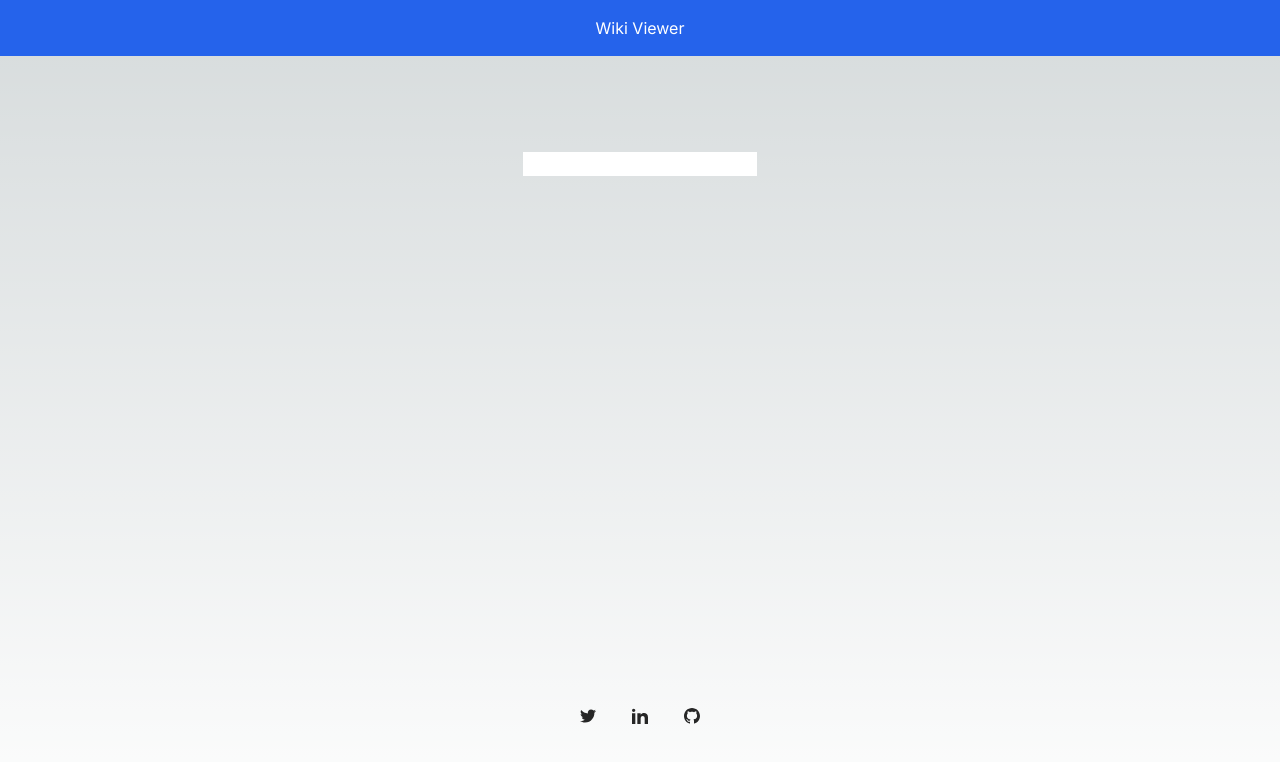
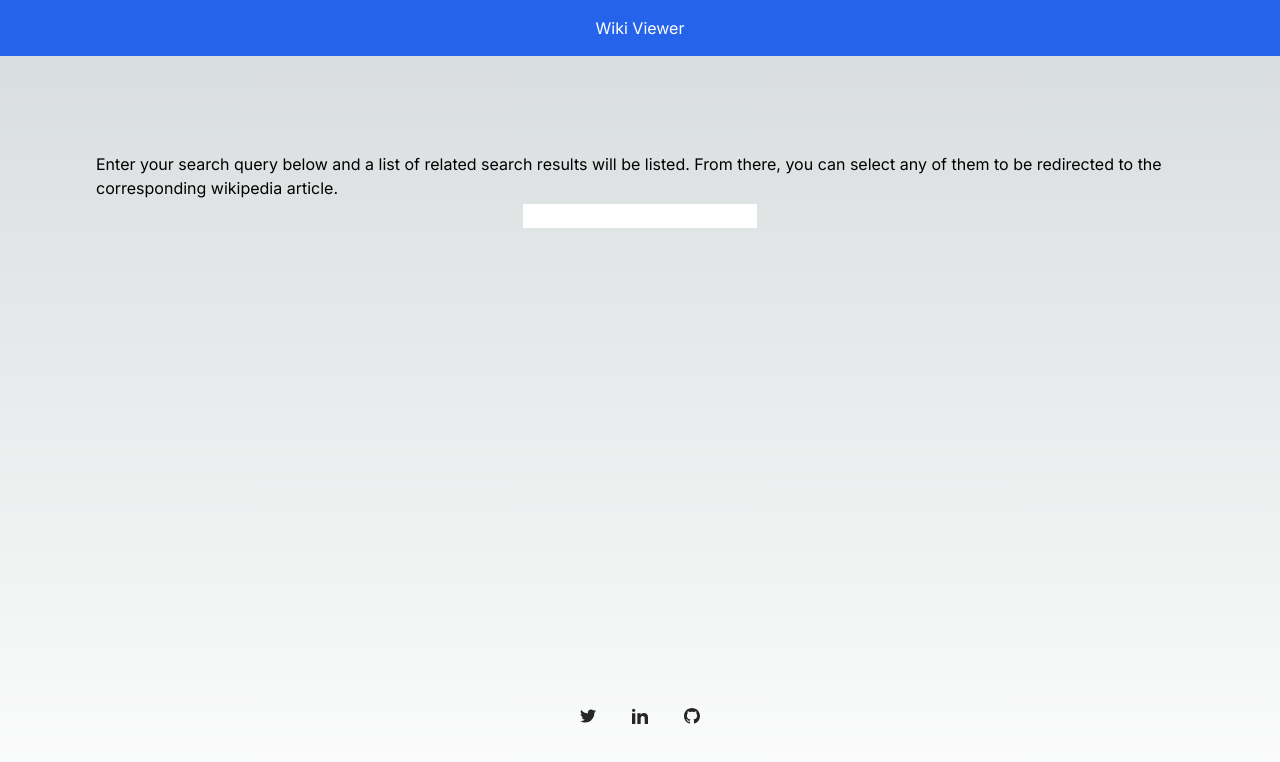
Before and after one commit to chadhindsight/wiki-next, a Next.js app: page / in a window 1280 px wide. Shown: the top 762 px of the page. Built offline with nearby package versions, Linux system fonts and the light colour scheme.

Commit message:
Add brief description of the site

```diff
--- a/app/api/components/Search.tsx
+++ b/app/api/components/Search.tsx
@@ -41,7 +41,7 @@ const Search = () => {
             const { title, snippet } = result
             const url = encodeURI(`https://en.wikipedia.org/wiki/${title}`);
 
-            // Remove tags and special chars
+            // Remove tags and special chars from snippet
             const spanRemoved = snippet.replace(/<\/?span[^>]*>/g, "")
             const formattedString = spanRemoved.replaceAll("&quot;", "")
 
--- a/app/page.tsx
+++ b/app/page.tsx
@@ -10,6 +10,9 @@ export default function Home() {
     <>
       <Header />
       <main className={styles.main}>
+        <p>Enter your search query below and a list of related search results will be listed. From there, you can select any of them to be
+          redirected to the corresponding wikipedia article.
+        </p>
         <Search />
         <Footer />
       </main>
```
